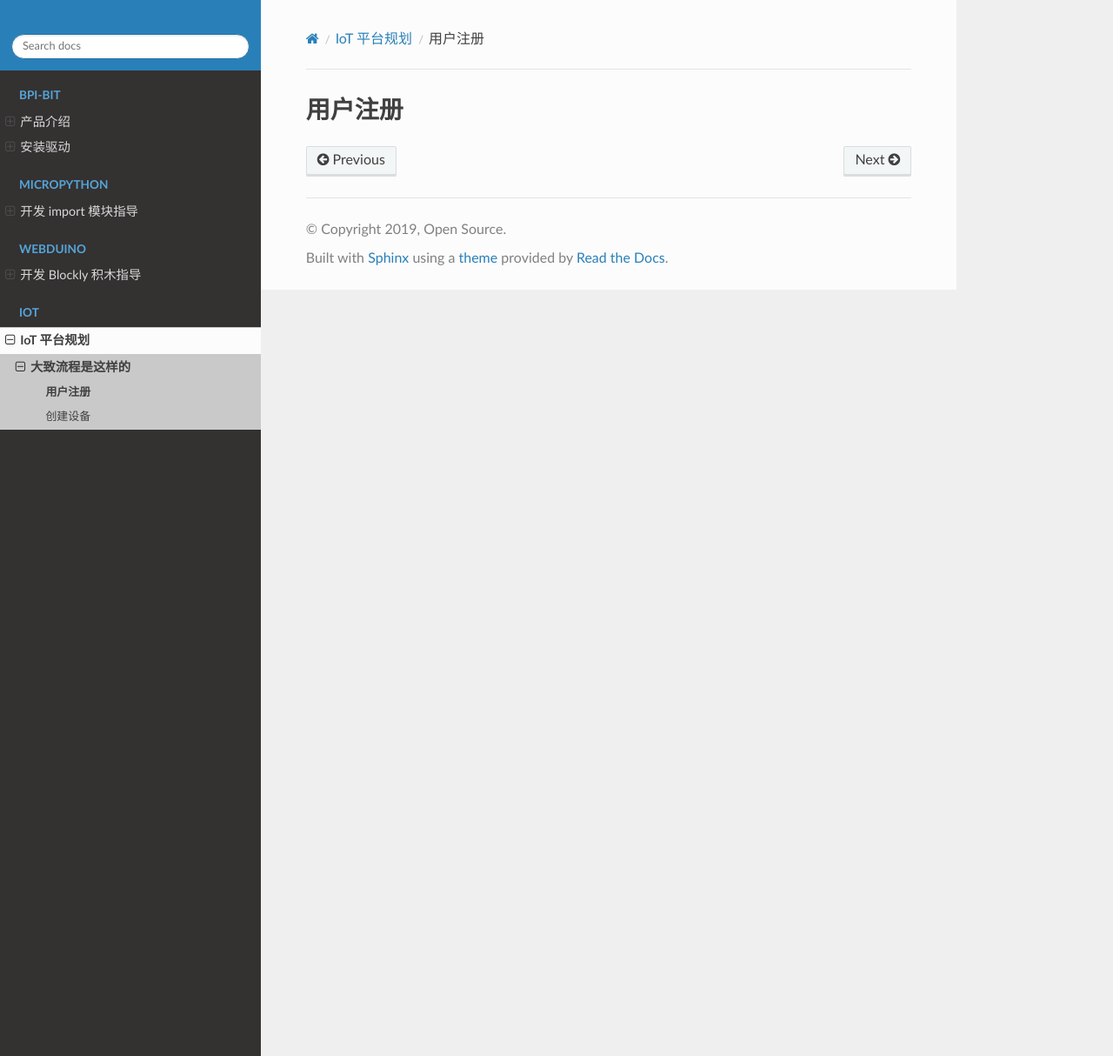
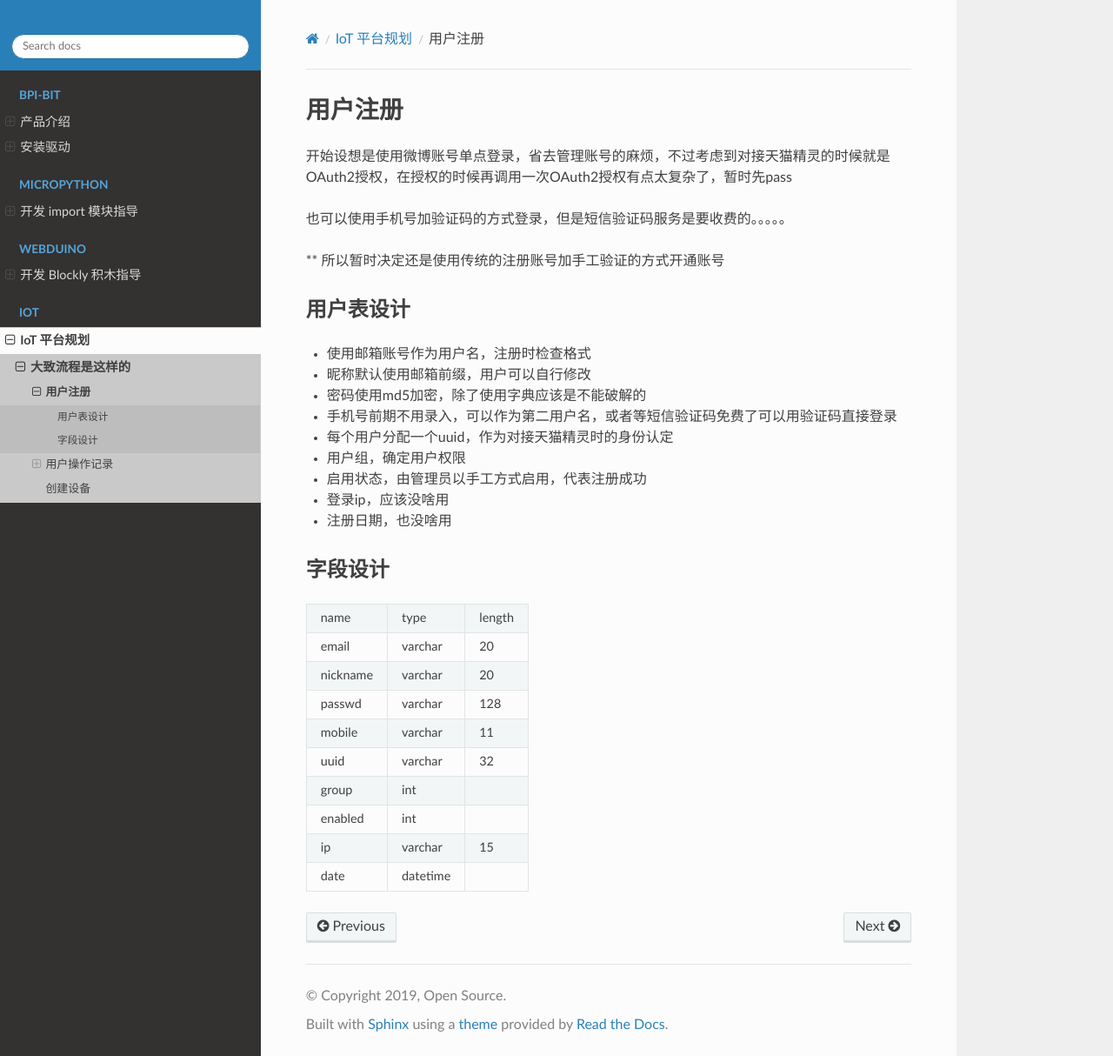
Before and after one commit to BPI-STEAM/Dev, a Sphinx documentation site: the page built from source/iot/sign_up.rst, in a window 1280 px wide and 1214 px high. Shown: the whole window at 87% size. Built offline with Sphinx 7.4.7 and the Read the Docs theme 2.0.0, drawn with Linux system fonts in a browser that asks for light colours.

Commit message:
补全用户注册章节内容

```diff
--- a/source/iot/index.rst
+++ b/source/iot/index.rst
@@ -24,4 +24,5 @@ IoT 平台规划
    :maxdepth: 2
 
    sign_up.rst
+   operations.rst
    create_device.rst
--- a/source/iot/sign_up.rst
+++ b/source/iot/sign_up.rst
@@ -1,2 +1,46 @@
 用户注册
 ========================
+
+开始设想是使用微博账号单点登录，省去管理账号的麻烦，不过考虑到对接天猫精灵的时候就是OAuth2授权，在授权的时候再调用一次OAuth2授权有点太复杂了，暂时先pass
+
+也可以使用手机号加验证码的方式登录，但是短信验证码服务是要收费的。。。。。
+
+** 所以暂时决定还是使用传统的注册账号加手工验证的方式开通账号
+
+用户表设计
+-----------------
+
++ 使用邮箱账号作为用户名，注册时检查格式
++ 昵称默认使用邮箱前缀，用户可以自行修改
++ 密码使用md5加密，除了使用字典应该是不能破解的
++ 手机号前期不用录入，可以作为第二用户名，或者等短信验证码免费了可以用验证码直接登录
++ 每个用户分配一个uuid，作为对接天猫精灵时的身份认定
++ 用户组，确定用户权限
++ 启用状态，由管理员以手工方式启用，代表注册成功
++ 登录ip，应该没啥用
++ 注册日期，也没啥用
+
+字段设计
+------------------
+
+========  ========  =======
+name      type      length
+--------  --------  -------
+email     varchar   20
+--------  --------  -------
+nickname  varchar   20
+--------  --------  -------
+passwd    varchar   128
+--------  --------  -------
+mobile    varchar   11
+--------  --------  -------
+uuid      varchar   32
+--------  --------  -------
+group     int
+--------  --------  -------
+enabled   int
+--------  --------  -------
+ip        varchar   15
+--------  --------  -------
+date      datetime
+========  ========  =======
```
Also changed, not shown: source/iot/operations.rst (added, +12 -0 lines).
